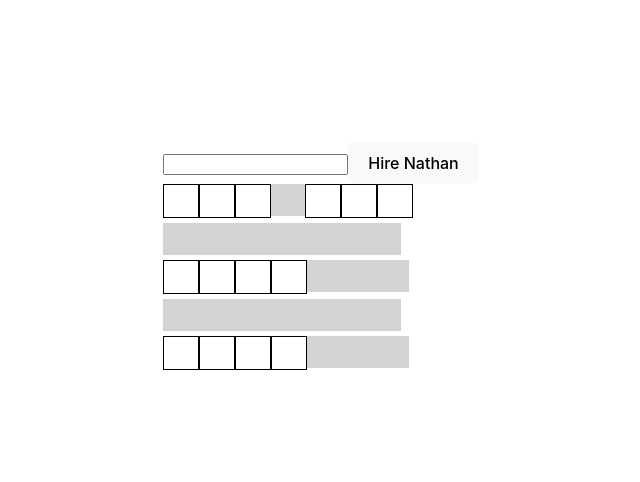
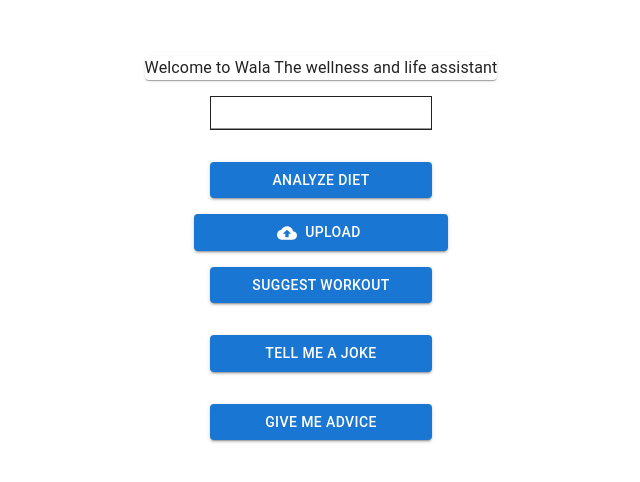
Before and after one commit to OrdinaryGeeks/AiTransformativeLifeAssistant, a React (Vite) app in the folder frontendVite/: page / in a window 1280 px wide. Shown: the part 144-626 px from the top of the page, without its empty margins (319-959 px from the left). Built offline with nearby package versions, Linux system fonts and the light colour scheme.

Commit message:
Material UI

```diff
--- a/frontendVite/package.json
+++ b/frontendVite/package.json
@@ -10,6 +10,10 @@
     "preview": "vite preview"
   },
   "dependencies": {
+    "@emotion/react": "^11.14.0",
+    "@emotion/styled": "^11.14.0",
+    "@mui/icons-material": "^6.4.3",
+    "@mui/material": "^6.4.3",
     "axios": "^1.7.9",
     "react": "^18.3.1",
     "react-dom": "^18.3.1"
--- a/frontendVite/src/App.tsx
+++ b/frontendVite/src/App.tsx
@@ -9,7 +9,6 @@
   return (
     <>
      <HireNathan/>
-     <Crossword></Crossword>
     </>
   )
 }
--- a/frontendVite/src/HireNathan.tsx
+++ b/frontendVite/src/HireNathan.tsx
@@ -1,9 +1,12 @@
 
 import axios from "axios";
 
-
+import CloudUploadIcon from '@mui/icons-material/CloudUpload';
 import { useState } from "react";
 
+import { Card } from '@mui/material';
+import Button from '@mui/material/Button';
+import { FormControl, Input, TextField, Typography } from '@mui/material';
 
 interface Question {
   question: string;
@@ -18,7 +21,8 @@
 
 export default function HireNathan() {
 
-
+ const [jokes, setJokes] = useState([]);
+ const [advice, setAdvice] = useState("");
   const [workouts, setWorkouts] = useState<Workout[]>([]);
 
 
@@ -62,6 +66,23 @@
 
 
 }
+const getAJoke = (event : any) => {
+
+  axios.get("https://v2.jokeapi.dev/joke/Any?blacklistFlags=nsfw,religious,racist,sexist,explicit&amount=10").then((response) => {
+
+
+   // setJokes(response.data.jokes);
+    console.log(response.data.jokes);
+  })
+}
+const getAdvice = () => {
+
+  axios.get("https://api.adviceslip.com/advice").then((response) => {
+
+  console.log(response.data.slip.advice);
+  // console.log(response);})
+})
+}
 const hireNathanQuestion = (event : any) => {
  event.preventDefault();
  const hiringQuestion: Question = { question: event.target.question.value };
@@ -72,11 +93,34 @@
 };
   return (
     <div>
-      <form onSubmit={hireNathanQuestion}>
-        <input type="text" name="question"></input>
-        <button type="submit">Hire Nathan</button>
-      </form>
+      <Card>
+    <Typography>Welcome to Wala The wellness and life assistant</Typography>
+    </Card>
+      <FormControl  className="MuiFormControl-marginDense" variant="outlined" onSubmit={hireNathanQuestion}>
 
+        <Input sx={{ border: 1, m:2}} type="text" name="question"></Input>
+        <Button sx= {{m:2}} variant="contained" type="submit">Analyze Diet</Button>
+        <Button
+variant="contained"
+color="primary"
+component="label"
+startIcon={<CloudUploadIcon />}
+>
+Upload
+<input
+type="file"
+hidden
+onChange={(event) => console.log(event.target.files)}
+/>
+</Button>
+        <Button sx= {{m:2}} variant="contained" type="submit">Suggest Workout</Button>
+        <Button onClick={getAJoke} sx= {{m:2}} variant="contained" type="submit">Tell me a Joke</Button>
+        {jokes &&
+        <Typography>{jokes[0]}</Typography>}
+        <Button onClick={getAdvice} sx= {{m:2}} variant="contained" type="submit">Give me advice</Button>
+        {advice &&
+        <Typography>{advice}</Typography>}
+      </FormControl>
       {workouts.length>0 &&
       <div>
 
```
Also changed, not shown: 1 other file (tests, documents, lock files or other folders).
